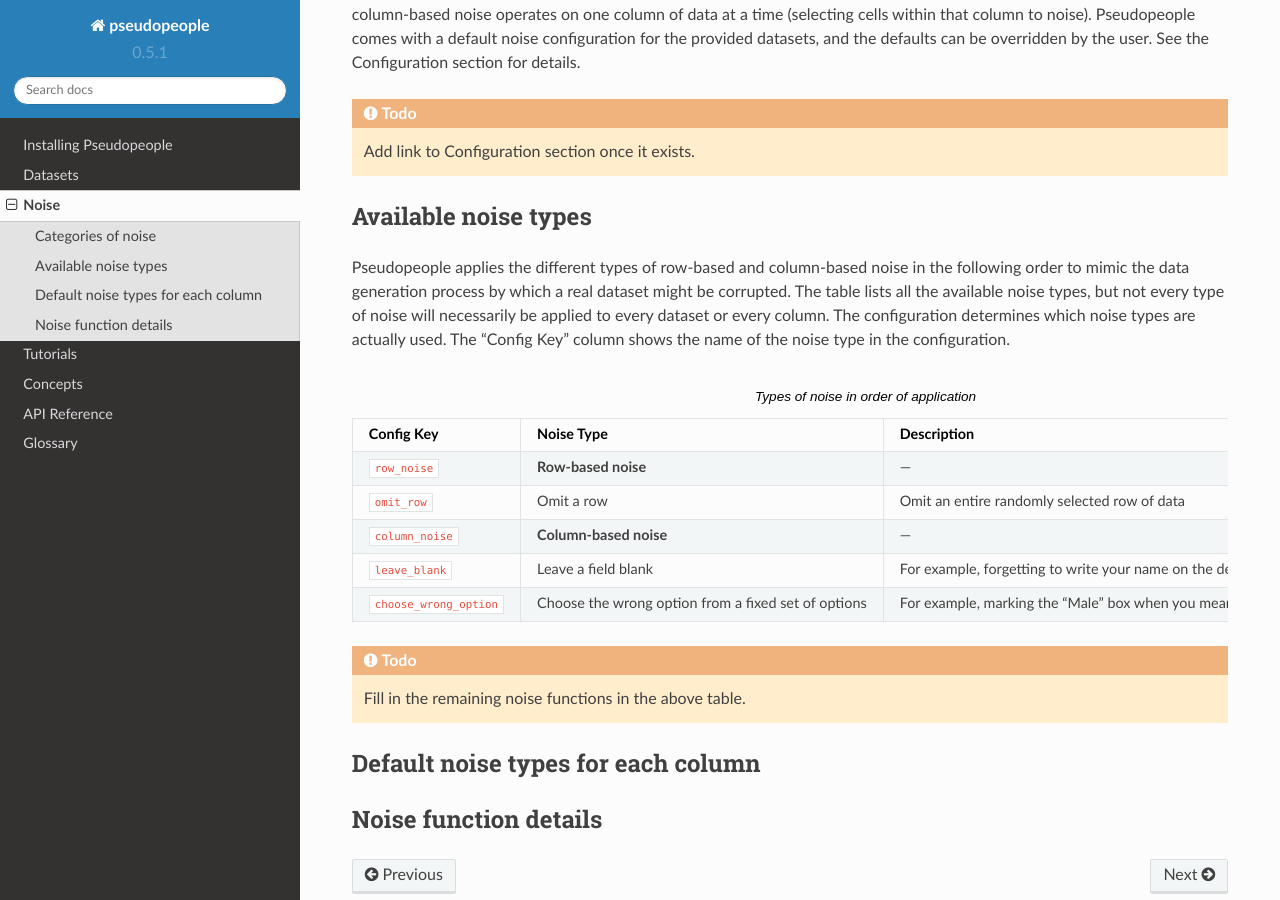
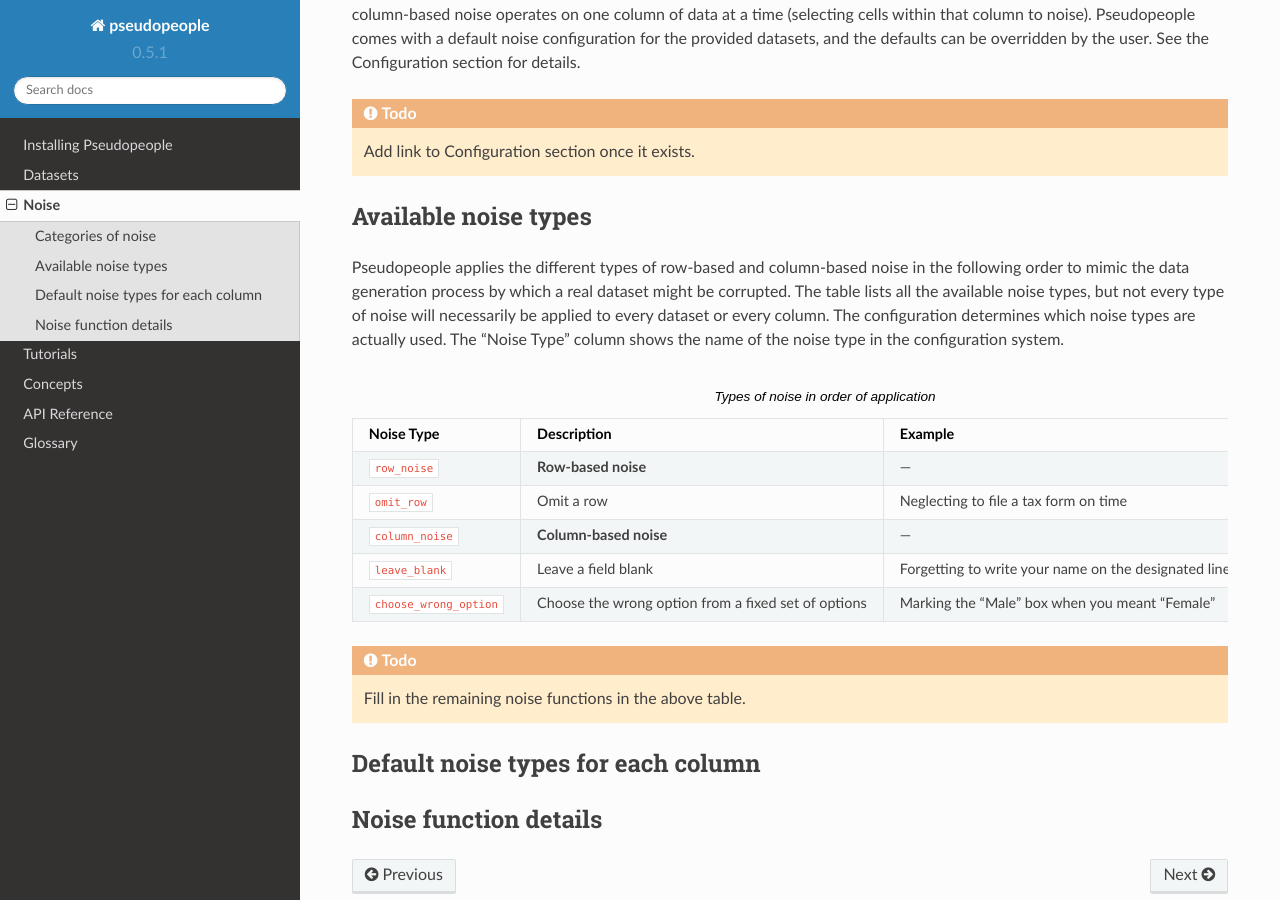
Before and after one commit to ihmeuw/pseudopeople, a Sphinx documentation site: the page built from docs/source/noise/index.rst, in a window 1280 px wide and 900 px high, scrolled down 573 px. Built offline with Sphinx 7.4.7 and the Read the Docs theme 2.0.0, drawn with Linux system fonts in a browser that asks for light colours.

Commit message:
rename table columns

```diff
--- a/docs/source/noise/index.rst
+++ b/docs/source/noise/index.rst
@@ -41,16 +41,16 @@
 the following order to mimic the data generation process by which a real dataset
 might be corrupted. The table lists all the available noise types, but not every
 type of noise will necessarily be applied to every dataset or every column. The
-configuration determines which noise types are actually used. The "Config Key"
-column shows the name of the noise type in the configuration.
+configuration determines which noise types are actually used. The "Noise Type"
+column shows the name of the noise type in the configuration system.
 
 .. list-table:: Types of noise in order of application
   :widths: 1 2 5 1
   :header-rows: 1
 
-  * - Config Key
-    - Noise Type
+  * - Noise Type
     - Description
+    - Example
     - Order
   * - ``row_noise``
     - **Row-based noise**
@@ -58,7 +58,7 @@
     - ---
   * - ``omit_row``
     - Omit a row
-    - Omit an entire randomly selected row of data
+    - Neglecting to file a tax form on time
     - 1
   * - ``column_noise``
     - **Column-based noise**
@@ -66,11 +66,11 @@
     - ---
   * - ``leave_blank``
     - Leave a field blank
-    - For example, forgetting to write your name on the designated line
+    - Forgetting to write your name on the designated line
     - 2
   * - ``choose_wrong_option``
     - Choose the wrong option from a fixed set of options
-    - For example, marking the "Male" box when you meant "Female"
+    - Marking the "Male" box when you meant "Female"
     - 3
 
 .. todo::
```
